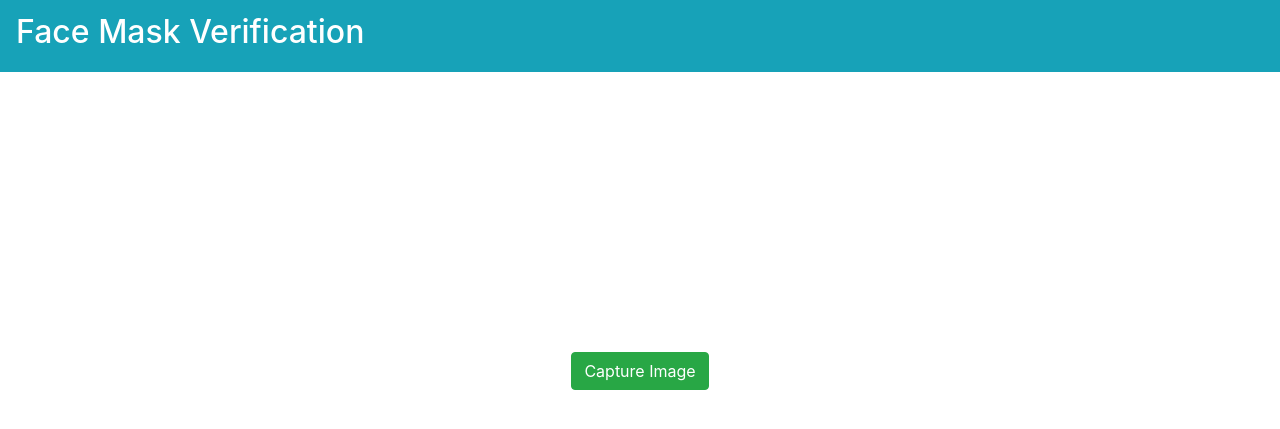
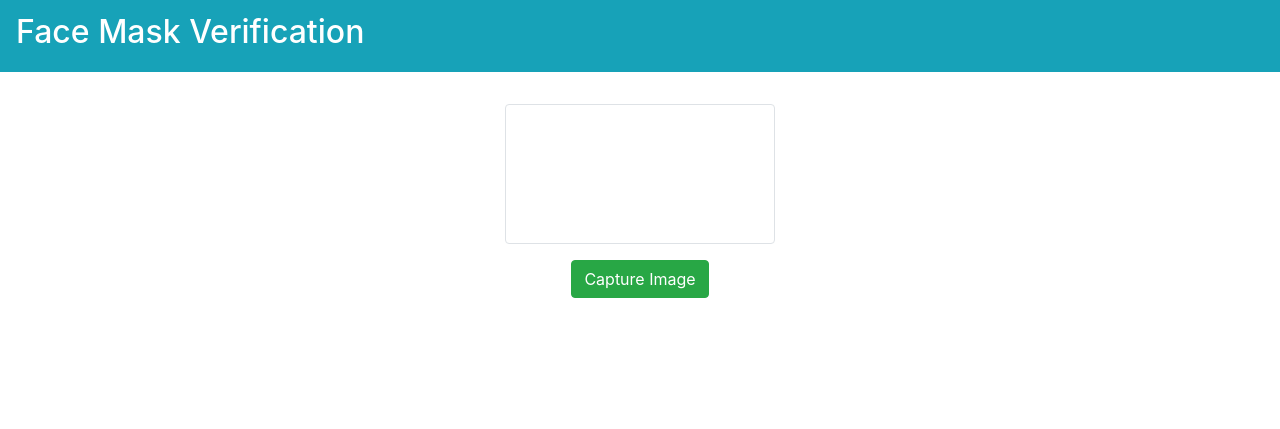
Before and after one commit to xyfer17/Face_Mask_detection-App, a Flask app: page / in a window 1280 px wide. Shown: the top 429 px of the page. Run offline with Flask 2, Linux system fonts and the light colour scheme; some libraries are stand-ins or nearby versions.

Commit message:
update templete

```diff
--- a/templates/import.html
+++ b/templates/import.html
@@ -129,7 +129,7 @@ function captureSnapshot() {
         $('.mt-3').hide();
         $('.img-take').fadeIn(600);
         $('.take').fadeIn(600);
-        $('.play-area').hide();
+        $('.video_view').hide();
 
     var image = document.getElementById('image').src;
     var form = document.getElementById('myForm');
--- a/templates/index.html
+++ b/templates/index.html
@@ -5,18 +5,21 @@
 
 
       <!-- Video Element & Canvas -->
-      <div class="play-area">
-        <div class="play-area-sub">
 
-          <video id="stream"  width="210px" height="200px"></video>
+          <div class='video_view'>
+            <video id="stream" class="img-thumbnail" width="270px" height="270px"></video>
         </div>
-
-      </div>
+          </div>
 
 
-        <div class="mt-3">
-          <button id="btn-capture" type="button" class="btn btn-success">Capture Image</button>
-        </div>
+
+
+        <center>
+          <div class="mt-3">
+            <button id="btn-capture" type="button" class="btn btn-success">Capture Image</button>
+          </div>
+
+
 
 
 
@@ -46,7 +49,7 @@
         <span> </span>
     </h3>
 
-
+        </center>
 
 
 
```
Also changed, not shown: static/uploads/read.jpg, static/uploads/res.jpg.
